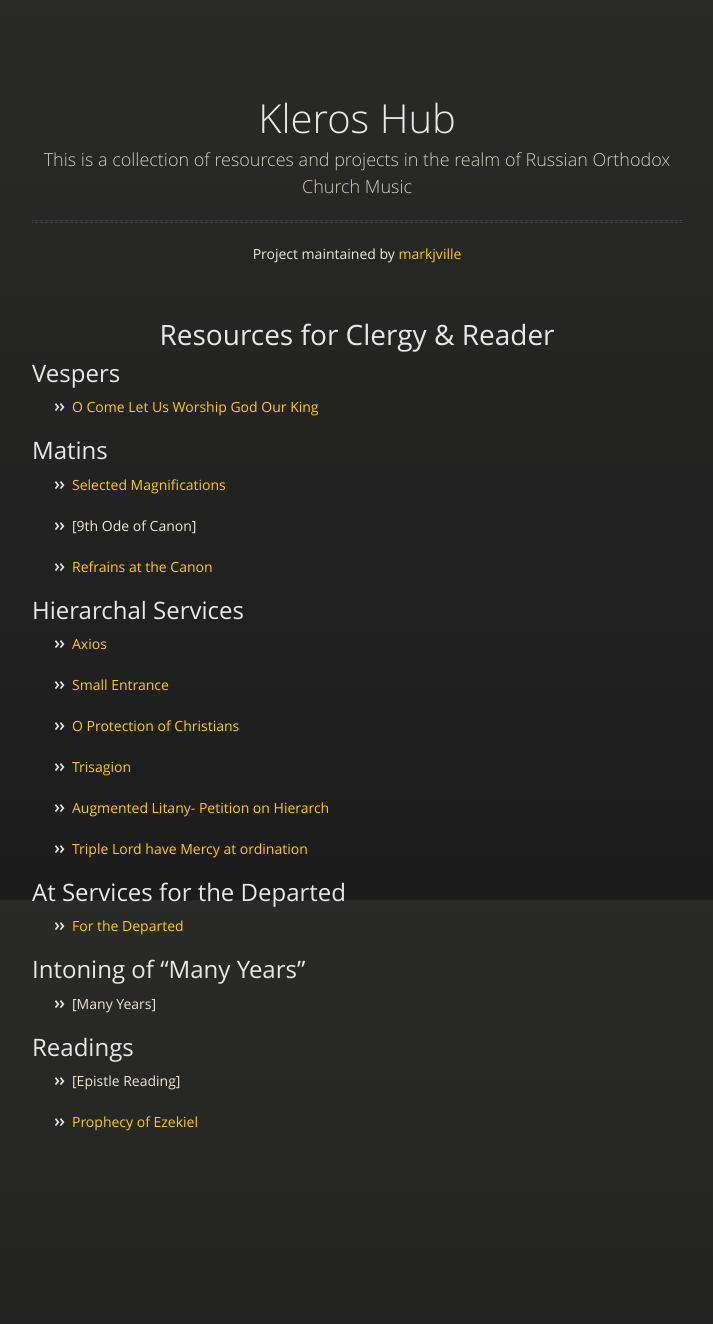
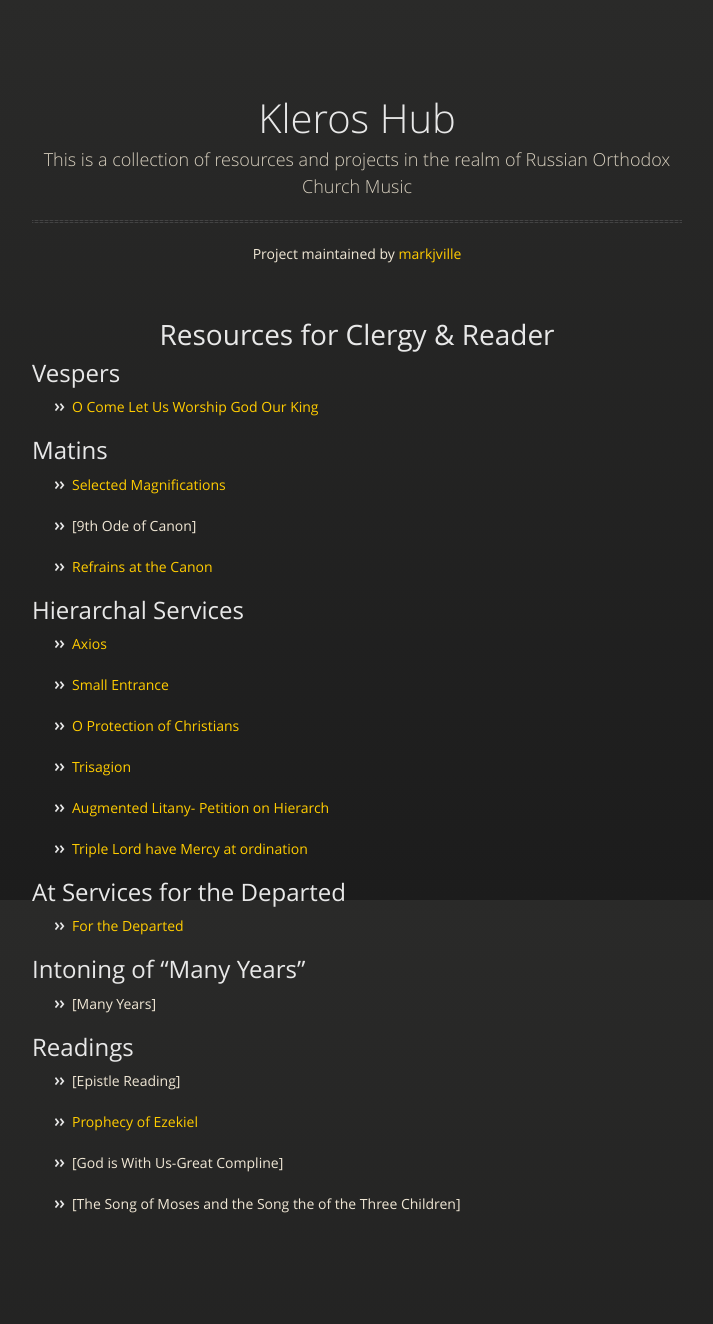
Before and after one commit to markjville/markjville.github.io, a Jekyll site: the page built from clergy-resources.md, in a window 1280 px wide. Shown: the whole page, without its empty margins (283-996 px from the left). Built offline with Jekyll 4.4.1, drawn with Linux system fonts in a browser that asks for light colours; our own code applies the rules of GitHub Pages for plain Markdown files; before the commit the page ends 1242 px from its top, so only the background shows below that.

Commit message:
Update clergy-resources.md

```diff
--- a/clergy-resources.md
+++ b/clergy-resources.md
@@ -36,3 +36,7 @@
 - [Epistle Reading]
 
 - [Prophecy of Ezekiel](https://markjville.github.io/docs/Reading_from_Prophec_Ezekiel.pdf)
+
+- [God is With Us-Great Compline]
+
+- [The Song of Moses and the Song the of the Three Children]
```
